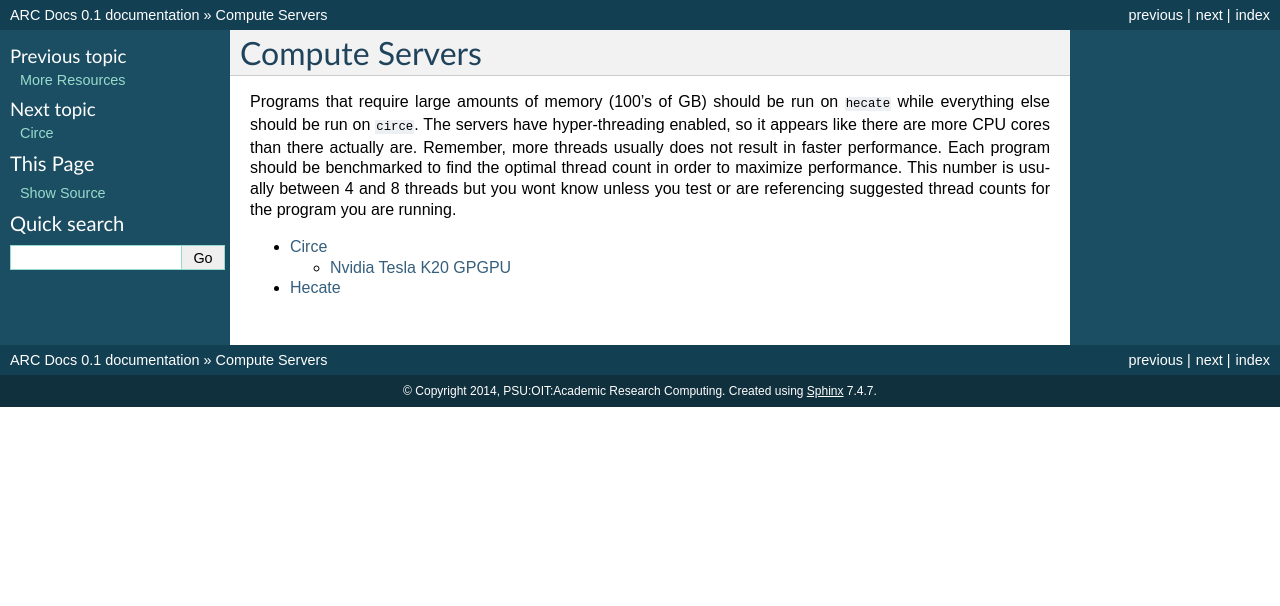
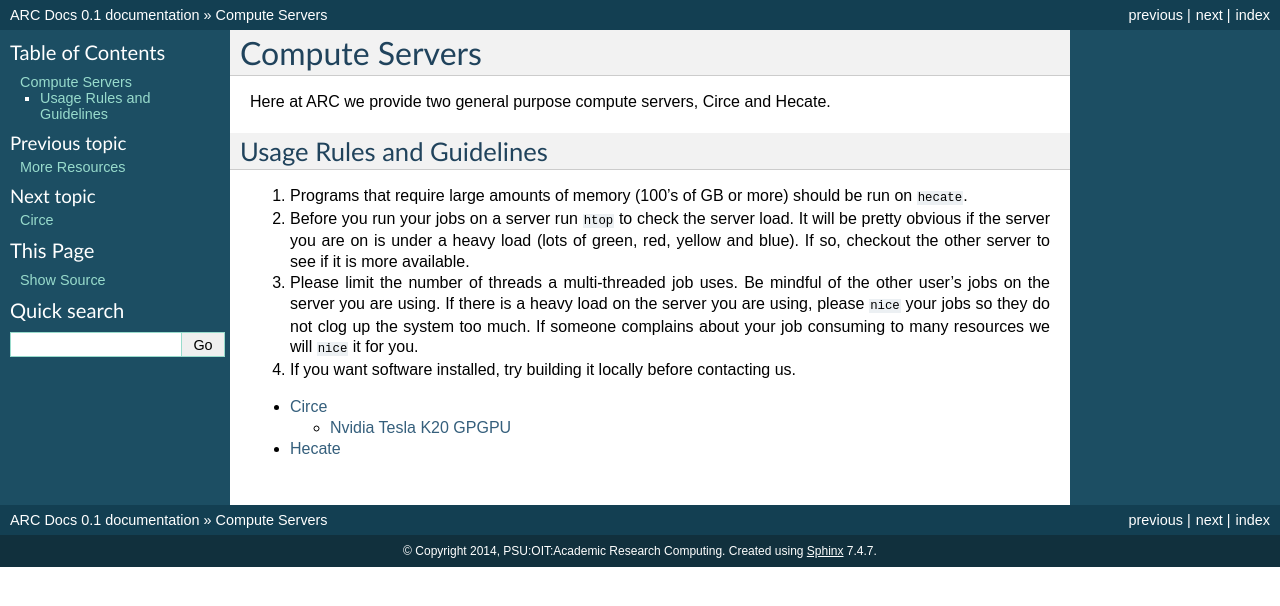
Before and after one commit to PSU-Research-Computing/psurc-docs, a Sphinx documentation site: the page built from source/compute_servers/index.rst, in a window 1280 px wide. Shown: the top 606 px of the page. Built offline with Sphinx 7.4.7, drawn with Linux system fonts in a browser that asks for light colours.

Commit message:
Reformatted the compute servers page with more relivent info

```diff
--- a/source/compute_servers/index.rst
+++ b/source/compute_servers/index.rst
@@ -2,7 +2,18 @@
 Compute Servers
 ***************
 
-Programs that require large amounts of memory (100's of GB) should be run on ``hecate`` while everything else should be run on ``circe``.  The servers have hyper-threading enabled, so it appears like there are more CPU cores than there actually are.  Remember, more threads usually does not result in faster performance.  Each program should be benchmarked to find the optimal thread count in order to maximize performance.  This number is usually between 4 and 8 threads but you wont know unless you test or are referencing suggested thread counts for the program you are running.
+Here at ARC we provide two general purpose compute servers, Circe and Hecate.
+
+Usage Rules and Guidelines
+==========================
+
+1. Programs that require large amounts of memory (100's of GB or more) should be run on ``hecate``.
+
+2. Before you run your jobs on a server run ``htop`` to check the server load. It will be pretty obvious if the server you are on is under a heavy load (lots of green, red, yellow and blue). If so, checkout the other server to see if it is more available.
+
+3. Please limit the number of threads a multi-threaded job uses. Be mindful of the other user's jobs on the server you are using. If there is a heavy load on the server you are using, please ``nice`` your jobs so they do not clog up the system too much. If someone complains about your job consuming to many resources we will ``nice`` it for you.
+
+4. If you want software installed, try building it locally before contacting us.
 
 
 .. toctree::
```
